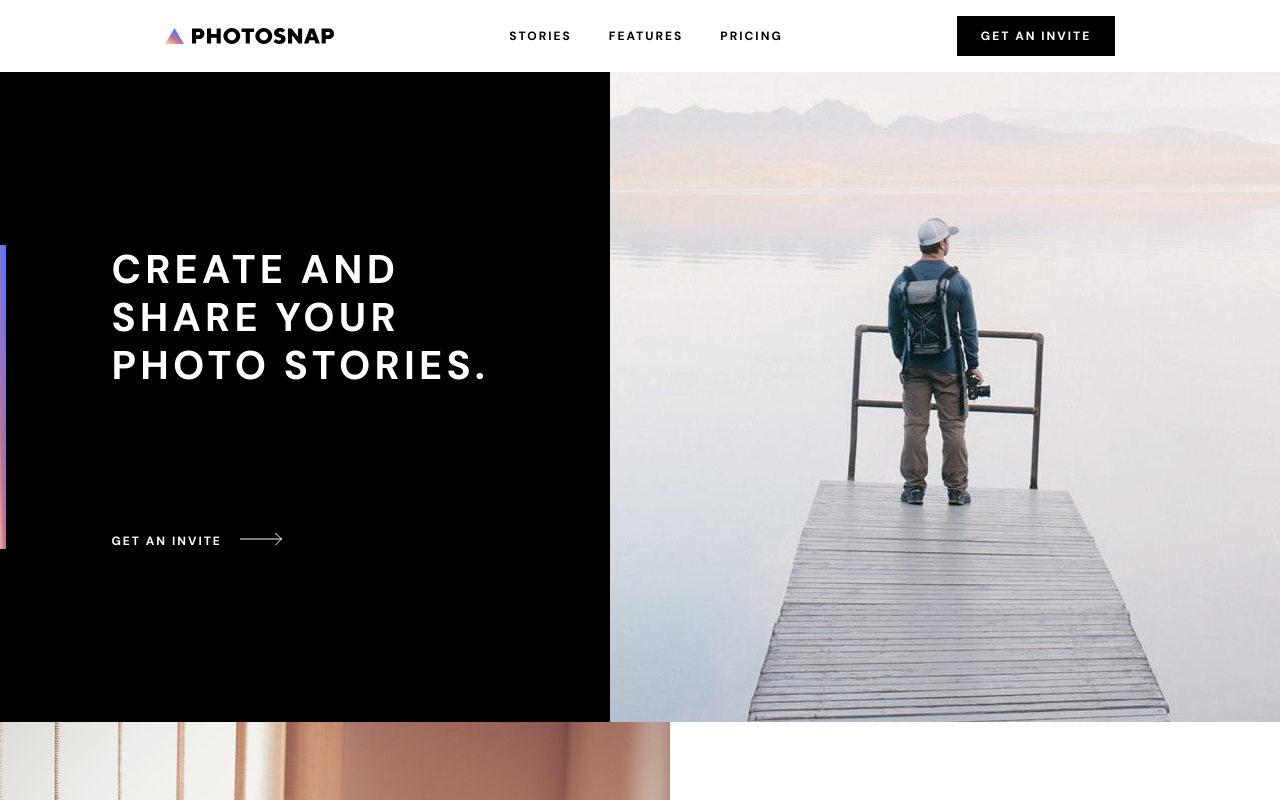
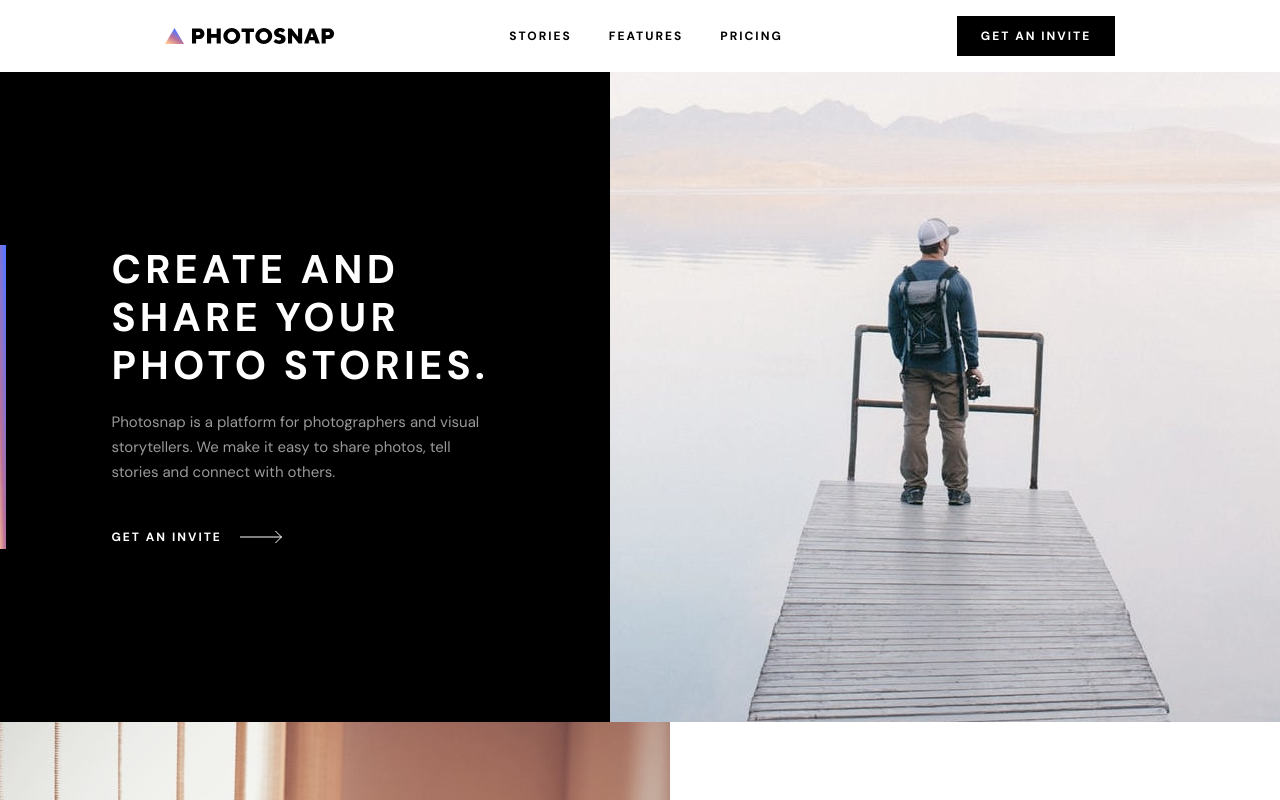
Before and after one commit to nekopudding/photosnap-multi-page-website, a React (Create React App) app: page / in a window 1280 px wide. Both pictures are taken after a click on the element "HOME". Shown: the top 800 px of the page. Built offline with nearby package versions, Linux system fonts and the light colour scheme.

Commit message:
fixed spacings and colors

```diff
--- a/src/components/Footer.jsx
+++ b/src/components/Footer.jsx
@@ -65,9 +65,9 @@ function Footer() {
           )}
         </Stack>
         <Stack sx={{justifyContent: 'space-between'}}>
-          <Box sx={{display: 'flex','&:hover *': { textDecoration: 'underline' }}}>
+          <Box sx={{display: 'flex',alignItems: 'center', '&:hover *': { textDecoration: 'underline' }}}>
             <Button variant='underlined' invertColors>Get an invite</Button>
-            <Box sx={{'& g':{stroke: '#fff' }, ml: '18px' }}><ArrowIcon/></Box>
+            <Box sx={{'& g':{stroke: '#fff' }, ml: '18px', display: 'flex', alignItems: 'center' }}><ArrowIcon/></Box>
           </Box>
           <Typography sx={{color: theme.palette.grey, opacity: 0.525}}>Copyright 2022. All Rights Reserved</Typography>
         </Stack>
--- a/src/pages/Home.jsx
+++ b/src/pages/Home.jsx
@@ -44,16 +44,17 @@ const TextBlockHeader = styled(Typography,{
   color: invertColors ? theme.palette.white : theme.palette.black
 }));
 
-const TextBlockBody = styled(Typography)(({ theme }) => ({
-  marginTop: '21px'
+const TextBlockBody = styled(Typography,{
+  shouldForwardProp: (prop)=> prop !== 'invertColors',
+})(({ invertColors, theme }) => ({
+  marginTop: '21px',
+  color: invertColors ? theme.palette.white : theme.palette.black
 }));
 
 export const TextBlockActions = styled(Box)(({ theme }) => ({
   marginTop: '44px', display: 'flex', alignItems: 'center',
   width: 'fit-content',
-  '&:hover *': {
-    textDecoration: 'underline'
-  }
+  '&:hover *': { textDecoration: 'underline' }
 }));
 
 
@@ -137,10 +138,10 @@ function Home() {
               {className === 'section1' && <Box sx={{position: 'absolute', width: 6, height: '100%', background: `linear-gradient(88deg, ${theme.palette.a1} -10%, ${theme.palette.a2} 30%, ${theme.palette.a3} 90%)`}}/>}
               <Box className='text-block-text'>
                 <TextBlockHeader variant='h1' invertColors={invertColors}>{header}</TextBlockHeader>
-                <TextBlockBody variant='body' component='p'>{body}</TextBlockBody>
+                <TextBlockBody variant='body' invertColors={invertColors} component='p'>{body}</TextBlockBody>
                 <TextBlockActions>
                   <Button variant='underlined' invertColors={invertColors}>{actionText}</Button>
-                  <Box sx={{'& g':{stroke: invertColors ? '#fff' : '#000'}, ml: '18px' }}><ArrowIcon/></Box>
+                  <Box sx={{'& g':{stroke: invertColors ? '#fff' : '#000'}, ml: '18px', display: 'flex' }}><ArrowIcon/></Box>
                 </TextBlockActions>
               </Box>
             </Box>
@@ -229,7 +230,7 @@ function Home() {
             <Stack key={title} sx={{alignItems: 'center',justifyContent:'flex-end'}}>
               <Box sx={{flexGrow: 1, display:'flex',alignItems:'center'}}>{icon()}</Box>
               <Typography variant='h3' sx={{mt: 6}}>{title}</Typography>
-              <Typography variant='body'>{content}</Typography>
+              <Typography variant='body' sx={{mt: 2}}>{content}</Typography>
             </Stack>
           )
         })}
```
